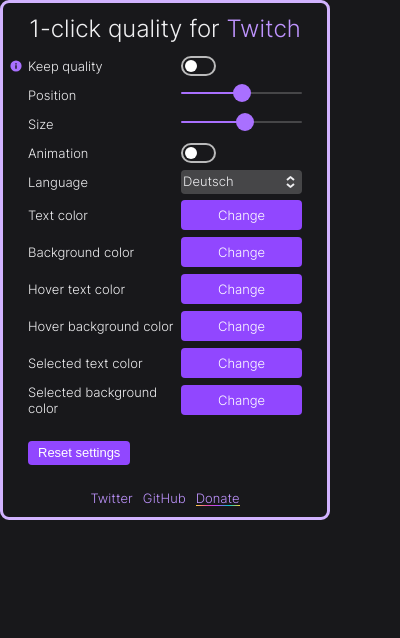
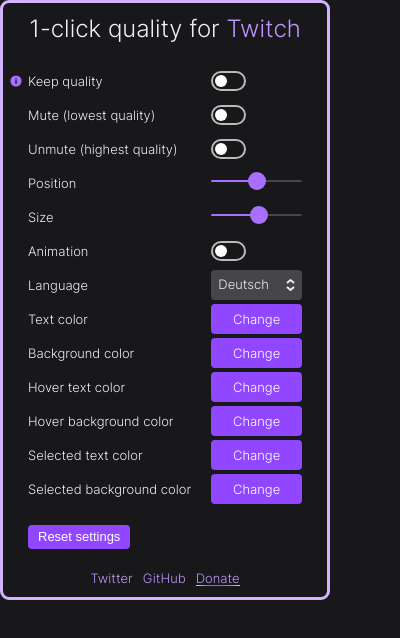
Before and after one commit to nimeco/twitch-1-click-quality, a browser extension: page firefox/popup/config.html in a window 400 px wide. Drawn offline with Linux system fonts and the light colour scheme; files whose address does not match are found by name.

Commit message:
tweaked misc css/added mute-unmute controls/changed grid method

```diff
--- a/firefox/background.js
+++ b/firefox/background.js
@@ -12,6 +12,8 @@
             'option-button-margin': "0",
             'option-button-scale': "100",
             'option-toggle-transition': true,
+            'option-mute-on-lowest': true,
+            'option-unmute-on-highest': true,
             'option-language-save': 'en',
             'option-color-text': '#FFFFFF',
             'option-color-background': '#9147FF',
@@ -23,6 +25,8 @@
             'reset-button-margin': "0",
             'reset-button-scale': "100",
             'reset-toggle-transition': true,
+            'reset-mute-on-lowest': true,
+            'reset-unmute-on-highest': true,
             'reset-language-save': 'en',
             'reset-color-text': '#FFFFFF',
             'reset-color-background': '#9147FF',
--- a/firefox/popup/config.css
+++ b/firefox/popup/config.css
@@ -14,7 +14,7 @@
     border: 3px solid var(--color-twitch-purple-12);
     border-radius: 9px;
     width: 330px;
-    height: 520px;
+    height: 600px;
     font: var(--font-size-base) 'Inter', Arial, sans-serif;
     overflow: hidden;
     display: flex;
@@ -27,44 +27,70 @@
 }
 .wrapper {
     display: grid;
-    grid-template: repeat(5, 2.4rem) repeat(6, 32px) 2.4rem / 17px 5fr 4fr 17px;
-    grid-gap: 5px 2px;
+    --row-height: 32;
+    grid-template:
+        "tip-quality label-quality           opt-quality ." calc(var(--row-height) * 1px)
+        ".           label-mute-on-lowest    opt-mute-on-lowest ." calc(var(--row-height) * 1px)
+        ".           label-unmute-on-highest opt-unmute-on-highest ." calc(var(--row-height) * 1px)
+        ".           label-margin            opt-margin ." calc(var(--row-height) * 1px)
+        ".           label-scale             opt-scale ." calc(var(--row-height) * 1px)
+        ".           label-transition        opt-transition ." calc(var(--row-height) * 1px)
+        ".           label-language          opt-language ." calc(var(--row-height) * 1px)
+        ".           label-color-text        opt-color-text ." calc(var(--row-height) * 1px)
+        ".           label-color-back        opt-color-back ." calc(var(--row-height) * 1px)
+        ".           label-color-text-hover  opt-color-text-hover ." calc(var(--row-height) * 1px)
+        ".           label-color-back-hover  opt-color-back-hover ." calc(var(--row-height) * 1px)
+        ".           label-color-text-select opt-color-text-select ." calc(var(--row-height) * 1px)
+        ".           label-color-back-select opt-color-back-select ." calc(var(--row-height) * 1px)
+        ".           reset-button reset-button ." calc(var(--row-height) * 1px + 10px) / 17px 6fr 3fr 17px;
+    grid-gap: 2px 2px;
     align-items: center;
     user-select: none;
 }
 .wrapper [id$='-tooltip'] {
     height: 1.4rem;
 }
-#option-quality-tooltip { grid-area: 1 / 1 / 1 / 1; }
-#option-quality-label { grid-area: 1 / 2 / 1 / 2; }
-#option-quality-save { grid-area: 1 / 3 / 1 / 3; }
+#option-quality-tooltip { grid-area: tip-quality; }
+#option-quality-label { grid-area: label-quality; }
+#option-quality-save { grid-area: opt-quality; }
 
-#option-margin-label { grid-area: 2 / 2 / 2 / 2; }
-#option-button-margin { grid-area: 2 / 3 / 2 / 3; }
+#option-mute-on-lowest-label { grid-area: label-mute-on-lowest; }
+#option-mute-on-lowest { grid-area: opt-mute-on-lowest; }
 
-#option-scale-label { grid-area: 3 / 2 / 3 / 2; }
-#option-button-scale { grid-area: 3 / 3 / 3 / 3; }
+#option-unmute-on-highest-label { grid-area: label-unmute-on-highest; }
+#option-unmute-on-highest { grid-area: opt-unmute-on-highest; }
 
-#option-toggle-transition-label { grid-area: 4 / 2 / 4 / 2; }
-#option-toggle-transition { grid-area: 4 / 3 / 4 / 3; }
+#option-margin-label { grid-area: label-margin; }
+#option-button-margin { grid-area: opt-margin; }
 
-#option-language-label { grid-area: 5 / 2 / 5 / 2; }
-#option-language-save { grid-area: 5 / 3 / 5 / 3; }
+#option-scale-label { grid-area: label-scale; }
+#option-button-scale { grid-area: opt-scale; }
 
-#option-color-text-label { grid-area: 6 / 2 / 6 / 2; }
-#option-color-text ~ label[for="option-color-text"] { grid-area: 6 / 3 / 6 / 4; }
-#option-color-background-label { grid-area: 7 / 2 / 7 / 2; }
-#option-color-background ~ label[for="option-color-background"] { grid-area: 7 / 3 / 7 / 4; }
+#option-toggle-transition-label { grid-area: label-transition; }
+#option-toggle-transition { grid-area: opt-transition; }
 
-#option-color-text-hover-label { grid-area: 8 / 2 / 8 / 2; }
-#option-color-text-hover ~ label[for="option-color-text-hover"] { grid-area: 8 / 3 / 8 / 4; }
-#option-color-background-hover-label { grid-area: 9 / 2 / 9 / 2; }
-#option-color-background-hover ~ label[for="option-color-background-hover"] { grid-area: 9 / 3 / 9 / 4; }
+#option-language-label { grid-area: label-language; }
+#option-language-save { grid-area: opt-language; }
 
-#option-color-text-selected-label { grid-area: 10 / 2 / 10 / 2; }
-#option-color-text-selected ~ label[for="option-color-text-selected"] { grid-area: 10 / 3 / 10 / 4; }
-#option-color-background-selected-label { grid-area: 11 / 2 / 11 / 2; }
-#option-color-background-selected ~ label[for="option-color-background-selected"] { grid-area: 11 / 3 / 11 / 4; }
+#option-color-text-label { grid-area: label-color-text; }
+#option-color-text ~ label[for="option-color-text"] { grid-area: opt-color-text; }
+#option-color-background-label { grid-area: label-color-back; }
+#option-color-background ~ label[for="option-color-background"] { grid-area: opt-color-back; }
+
+#option-color-text-hover-label { grid-area: label-color-text-hover; }
+#option-color-text-hover ~ label[for="option-color-text-hover"] { grid-area: opt-color-text-hover; }
+#option-color-background-hover-label { grid-area: label-color-back-hover; }
+#option-color-background-hover ~ label[for="option-color-background-hover"] { grid-area: opt-color-back-hover; }
+
+#option-color-text-selected-label { grid-area: label-color-text-select; }
+#option-color-text-selected ~ label[for="option-color-text-selected"] { grid-area: opt-color-text-select; }
+#option-color-background-selected-label { grid-area: label-color-back-select; }
+#option-color-background-selected ~ label[for="option-color-background-selected"] { grid-area: opt-color-back-select; }
+
+#option-reset {
+    align-self: end;
+    grid-area: reset-button;
+}
 
 .saturation,
 .brightness,
@@ -80,17 +106,13 @@
     --picker-width: 300px;
 }
 
-#option-reset {
-    grid-area: 12 / 2 / 12 / 4;
-    text-align: left;
-}
-
 .title {
     font-size: 2.4rem;
     text-align: center;
     margin-top: 5px;
     white-space: nowrap;
     font-weight: bold;
+    z-index: 3;
 }
 
 div[id$='-tooltip'] > span {
@@ -140,7 +162,7 @@
 .footer {
     display: flex;
     justify-content: center;
-    margin: 35px 0 5px;
+    margin-bottom: 5px;
 }
 .link {
     color: var(--color-text-brand);
@@ -222,7 +244,6 @@
     font-weight: var(--font-weight-normal);
     height: var(--button-size-small);
     cursor: pointer;
-    margin-top: 40px;
 }
 button {
     background: none;
@@ -455,7 +476,8 @@
     border-radius: 0.4rem !important;
     font-size: var(--font-size-6) !important;
     width: 100%;
-    height: 24px;
+    height: 30px;
+    padding-left: 5px;
 }
 select:hover {
     outline: currentcolor none medium;
@@ -491,7 +513,7 @@
     position: absolute;
 }
 .color-slider {
-    --height: 10;
+    --height: 20;
     height: calc(var(--height) * 1px);
     width: var(--picker-width);
     background: linear-gradient(90deg, #f00 0, #ff0 17%, #0f0 33%, #0ff 50%, #00f 67%, #f0f 83%, #f00);
@@ -504,26 +526,29 @@
     position: absolute;
     z-index: 1;
     box-sizing: border-box;
-    transform: translate(-50%, -5px);
-    border-left: 4px solid transparent;
-    border-right: 4px solid transparent;
-    border-top: 5px solid #FFF;
-    border-bottom: 5px solid #FFF;
+    transform: translate(-50%, calc(var(--interval) * -1px / 2));
+    border-left: calc(var(--arrow) * 1px - var(--base) * 1px) solid #fff0;
+    border-right: calc(var(--arrow) * 1px - var(--base) * 1px) solid #fff0;
+    border-top: calc(var(--arrow) * 1px) solid #FFF;
+    border-bottom: calc(var(--arrow) * 1px) solid #FFF;
     pointer-events: none;
     width: 8px;
-    height: calc(var(--height) * 1px + 10px);
+    height: calc(var(--height) * 1px + var(--interval) * 1px);
     border-radius: 10%;
+    --arrow: 12;
+    --interval: 16;
+    --base: 5;
 }
 .color-picker-cursor {
     position: absolute;
     z-index: 1;
     box-sizing: border-box;
     transform: translate(-50%,-50%);
-    border: 2px solid #fff;
-    box-shadow: 0 2px 4px rgba(0,0,0,.2);
+    border: 3px solid #fff;
+    box-shadow: 2px 2px 2px rgba(0,0,0,.2);
     pointer-events: none;
-    width: 10px;
-    height: 10px;
+    width: 15px;
+    height: 15px;
     border-radius: 50%;
 }
 
@@ -606,9 +631,9 @@
     background: #18181B;
     border: 0px;
     border-radius: 6px;
-    height: 514px;
+    height: 500px;
     width: 324px;
-    top: 3px;
+    top: 50px;
     left: 3px;
     padding: 12px;
     z-index: 2;
@@ -619,7 +644,7 @@
 #dialog-title {
     font-size: 1.5rem;
     text-align: center;
-    margin: 45px 0 10px 0;
+    margin: 22px 0 10px 0;
     color: var(--color-text-base);
 }
 #picked-color {
--- a/firefox/popup/config.html
+++ b/firefox/popup/config.html
@@ -34,6 +34,28 @@
             </div>
 
 
+            <div id="option-mute-on-lowest-label">
+                <span data-i18n-key="muteOnLowest"></span>
+            </div>
+            <div id="option-mute-on-lowest">
+                <div class="input-toggle">
+                    <input type="checkbox" id="checkbox-mute-on-lowest" class='input'>
+                    <label class="input-toggle-label" for="checkbox-mute-on-lowest"></label>
+                </div>
+            </div>
+
+
+            <div id="option-unmute-on-highest-label">
+                <span data-i18n-key="unmuteOnHighest"></span>
+            </div>
+            <div id="option-unmute-on-highest">
+                <div class="input-toggle">
+                    <input type="checkbox" id="checkbox-unmute-on-highest" class='input'>
+                    <label class="input-toggle-label" for="checkbox-unmute-on-highest"></label>
+                </div>
+            </div>
+
+
             <div id="option-margin-label">
                 <span data-i18n-key="margin"></span>
             </div>
@@ -50,6 +72,17 @@
             <div id="option-button-scale">
                 <div class="range-container">
                     <input class="range-input input" type="range" id="range-scale" min="50" max="200" step="10">
+                </div>
+            </div>
+
+
+            <div id="option-toggle-transition-label">
+                <span data-i18n-key="animation"></span>
+            </div>
+            <div id="option-toggle-transition">
+                <div class="input-toggle">
+                    <input type="checkbox" id="checkbox-transition" class='input'>
+                    <label class="input-toggle-label" for="checkbox-transition"></label>
                 </div>
             </div>
 
@@ -73,17 +106,6 @@
                     <option value="jp">日本語</option>
                     <option value="kr">한국어</option>
                 </select>
-            </div>
-
-
-            <div id="option-toggle-transition-label">
-                <span data-i18n-key="animation"></span>
-            </div>
-            <div id="option-toggle-transition">
-                <div class="input-toggle">
-                    <input type="checkbox" id="checkbox-transition" class='input'>
-                    <label class="input-toggle-label" for="checkbox-transition"></label>
-                </div>
             </div>
 
 
--- a/firefox/popup/config.js
+++ b/firefox/popup/config.js
@@ -47,6 +47,18 @@
 
 const options = {
     'option-quality-save': {
+        type: 'input',
+        event: 'click',
+        property: 'checked',
+        message: 'update-cache',
+    },
+    'option-mute-on-lowest': {
+        type: 'input',
+        event: 'click',
+        property: 'checked',
+        message: 'update-cache',
+    },
+    'option-unmute-on-highest': {
         type: 'input',
         event: 'click',
         property: 'checked',
--- a/firefox/popup/translations.json
+++ b/firefox/popup/translations.json
@@ -2,6 +2,8 @@
     "de": {
         "quality": "Qualität speichern",
         "qualityTooltip": "Speichert die zuletzt ausgewählte Qualität als Standard, falls verfügbar.",
+        "muteOnLowest": "Stummschalten (niedrigste Qualität)",
+        "unmuteOnHighest": "Stummschaltung aufheben (höchste Qualität)",
         "margin": "Position",
         "scale": "Größe",
         "language": "Sprache",
@@ -20,6 +22,8 @@
     "en": {
         "quality": "Keep quality",
         "qualityTooltip": "Saves the last selected quality as default, if available.",
+        "muteOnLowest": "Mute (lowest quality)",
+        "unmuteOnHighest": "Unmute (highest quality)",
         "margin": "Position",
         "scale": "Size",
         "language": "Language",
@@ -38,6 +42,8 @@
     "es": {
         "quality": "Mantener calidad",
         "qualityTooltip": "Mantener la última calidad seleccionada como predeterminada, si está disponible.",
+        "muteOnLowest": "Silenciar (calidad más baja)",
+        "unmuteOnHighest": "Activar sonido (calidad más alta)",
         "margin": "Posición",
         "scale": "Tamaño",
         "language": "Idioma",
@@ -56,6 +62,8 @@
     "fr": {
         "quality": "Maintenir la qualité",
         "qualityTooltip": "Maintenir la dernière qualité sélectionnée par défaut, si disponible.",
+        "muteOnLowest": "Muet (qualité la plus basse)",
+        "unmuteOnHighest": "Activer le son (qualité la plus élevée)",
         "margin": "Position",
         "scale": "Taille",
         "language": "Langue",
@@ -74,6 +82,8 @@
     "it": {
         "quality": "Mantenere la qualità",
         "qualityTooltip": "Mantenga l'ultima qualità selezionata come predefinita, se disponibile.",
+        "muteOnLowest": "Silenzia (qualità più bassa)",
+        "unmuteOnHighest": "Riattiva audio (qualità più alta)",
         "margin": "Posizione",
         "scale": "Dimensione",
         "language": "Lingua",
@@ -92,6 +102,8 @@
     "pt": {
         "quality": "Salvar qualidade",
         "qualityTooltip": "Salva a última qualidade selecionada como padrão, se estiver disponível.",
+        "muteOnLowest": "Silenciar (qualidade mais baixa)",
+        "unmuteOnHighest": "Ativar som (qualidade mais alta)",
         "margin": "Posição",
         "scale": "Tamanho",
         "language": "Língua",
@@ -110,6 +122,8 @@
     "tr": {
         "quality": "Kaliteyi koru",
         "qualityTooltip": "Mevcutsa son seçilen kaliteyi varsayılan olarak kaydeder.",
+        "muteOnLowest": "Sesi kapat (en düşük kalitede)",
+        "unmuteOnHighest": "Sesi aç (en yüksek kalitede)",
         "margin": "Konum",
         "scale": "Boyut",
         "language": "Dil",
@@ -128,6 +142,8 @@
     "ru": {
         "quality": "Сохранить качество",
         "qualityTooltip": "Сохраняет последнее выбранное качество по умолчанию, если оно доступно.",
+        "muteOnLowest": "Выключить звук (низкое качество)",
+        "unmuteOnHighest": "Включить звук (высокое качество)",
         "margin": "Позиция",
         "scale": "Размер",
         "language": "Язык",
@@ -146,6 +162,8 @@
     "hi": {
         "quality": "गुणवत्ता बनाए रखें",
         "qualityTooltip": "अगर संभावना है तो आखिरी चयनित गुणवत्ता को डिफ़ॉल्ट के रूप में सहेजता है।",
+        "muteOnLowest": "म्यूट करें (न्यूनतम गुणवत्ता)",
+        "unmuteOnHighest": "म्यूट बंद करें (सबसे उच्च गुणवत्ता)" ,
         "margin": "स्थिति",
         "scale": "आकार",
         "language": "भाषा",
@@ -164,6 +182,8 @@
     "zn-cn": {
         "quality": "保持质量",
         "qualityTooltip": "将最后选择的质量保存为默认值（如果可用）。",
+        "muteOnLowest": "静音（最低画质）",
+        "unmuteOnHighest": "解除静音（最高画质）",
         "margin": "位置",
         "scale": "尺寸",
         "language": "语言",
@@ -182,6 +202,8 @@
     "zn-tw": {
         "quality": "保持品質",
         "qualityTooltip": "將最後選擇的品質儲存為預設值（如果可用）。",
+        "muteOnLowest": "靜音（最低畫質）",
+        "unmuteOnHighest": "解除静音（最高畫質）",
         "margin": "位置",
         "scale": "尺寸",
         "language": "語言",
@@ -200,6 +222,8 @@
     "jp": {
         "quality": "画質を保存します",
         "qualityTooltip": "可能な場合は、最後に選択した画質をデフォルトとして保存します。",
+        "muteOnLowest": "ミュート（最低画質）",
+        "unmuteOnHighest": "ミュート解除（最高画質）",
         "margin": "ポジション",
         "scale": "サイズ",
         "language": "言語",
@@ -218,6 +242,8 @@
     "kr": {
         "quality": "품질 유지",
         "qualityTooltip": "가능한 경우, 마지막으로 선택한 품질을 기본값으로 저장합니다.",
+        "muteOnLowest": "음소거 (최하 화질)",
+        "unmuteOnHighest": "음소거 해제 (최상 화질)",
         "margin": "위치",
         "scale": "크기",
         "language": "언어",
```
Also changed, not shown: firefox/content.js (+13 -2 lines), firefox/resource.js (+15 -1 lines), firefox/manifest.json.
